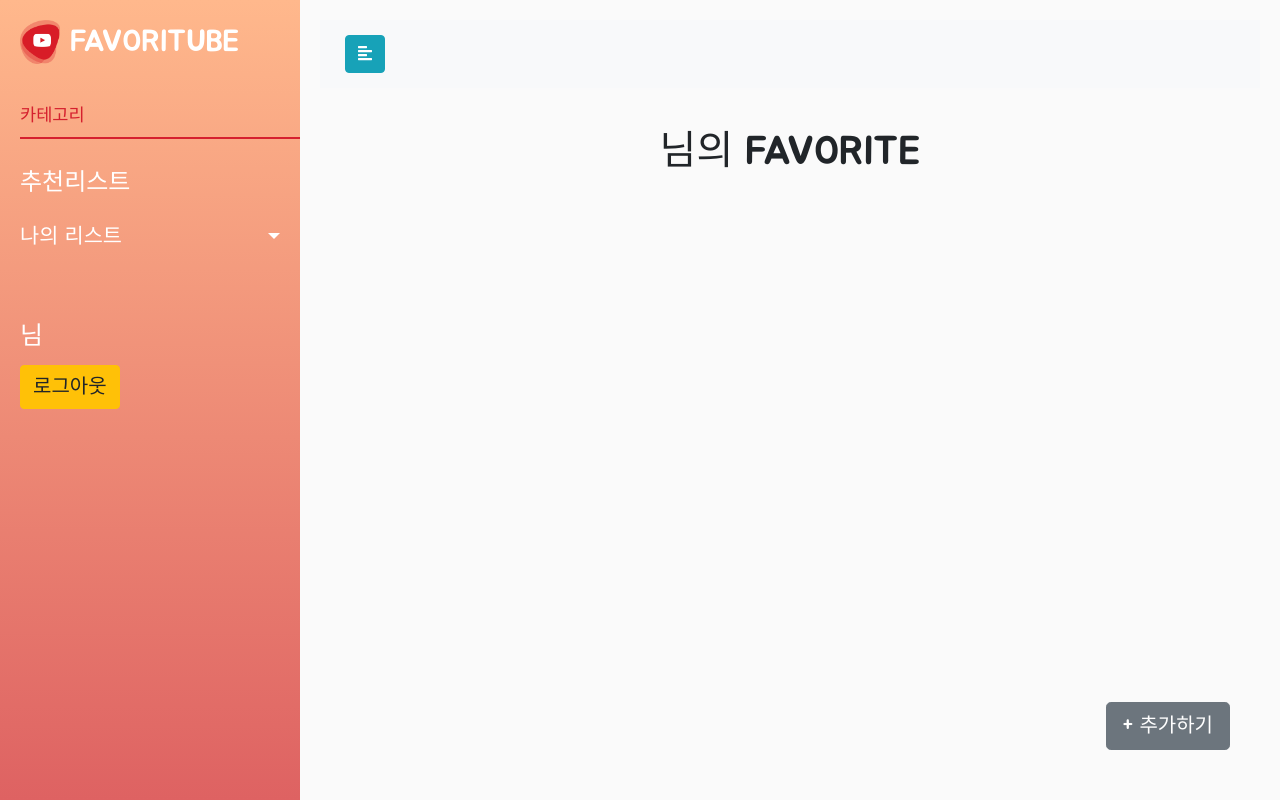
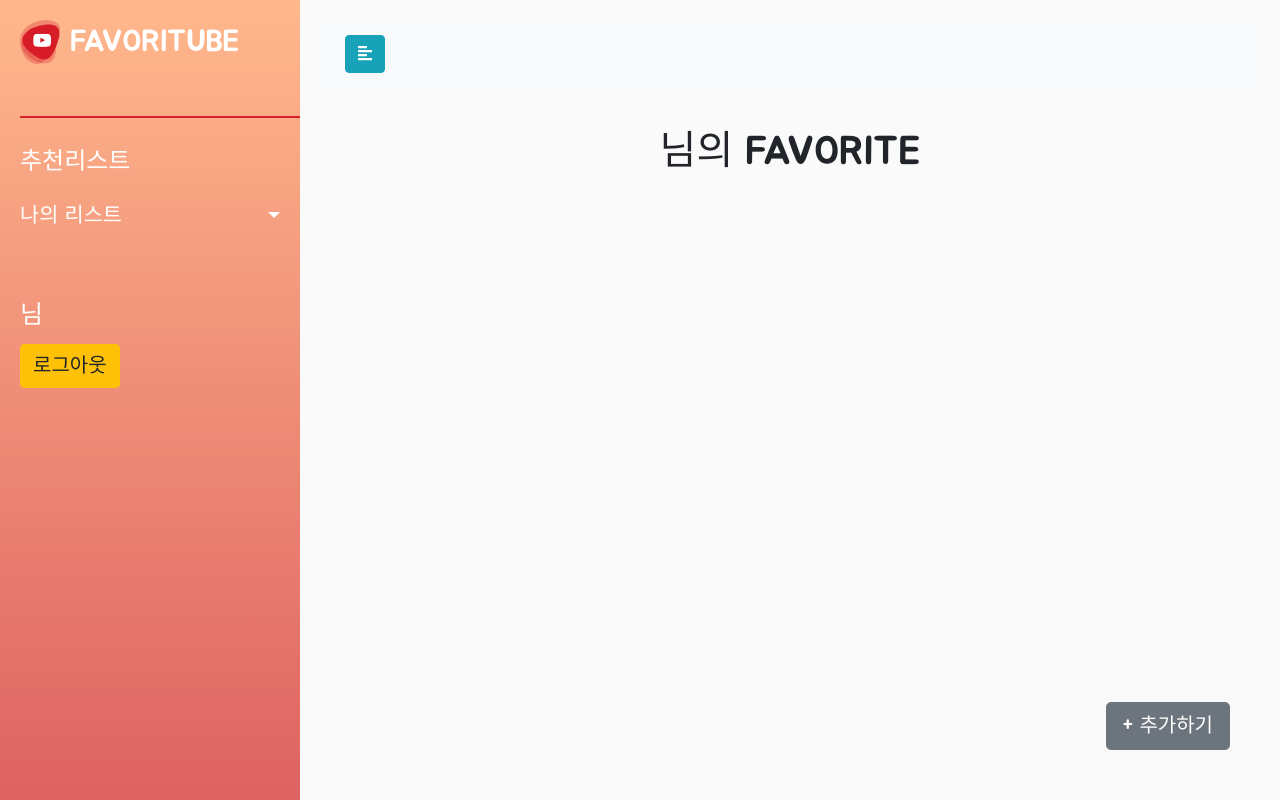
Before and after one commit to hh99c3/favoriTube, a Flask app: template templates/recommend.html in a window 1280 px wide. Run offline with Flask 2, Linux system fonts and the light colour scheme; the template is opened without the code that fills it, so the values that code supplies are empty; some libraries are stand-ins or nearby versions.

Commit message:
css 수정완료

```diff
--- a/templates/recommend.html
+++ b/templates/recommend.html
@@ -64,7 +64,7 @@
         </div>
 
         <ul class="list-unstyled components">
-            <p>카테고리</p>
+            <p></p>
             <a href="/recommend">추천리스트</a>
             <li>
                 <a href="#pageSubmenu" data-toggle="collapse" aria-expanded="false" class="dropdown-toggle">나의 리스트</a>
--- a/templates/subscribe.html
+++ b/templates/subscribe.html
@@ -83,7 +83,7 @@
                 <a href='/'>FAVORITUBE</a>
             </div>
             <ul class="list-unstyled components">
-                <p>카테고리</p>
+                <p></p>
                 <a href="/recommend">추천리스트</a>
                 <li>
                     <a href="#pageSubmenu" data-toggle="collapse" aria-expanded="false" class="dropdown-toggle">나의
```
